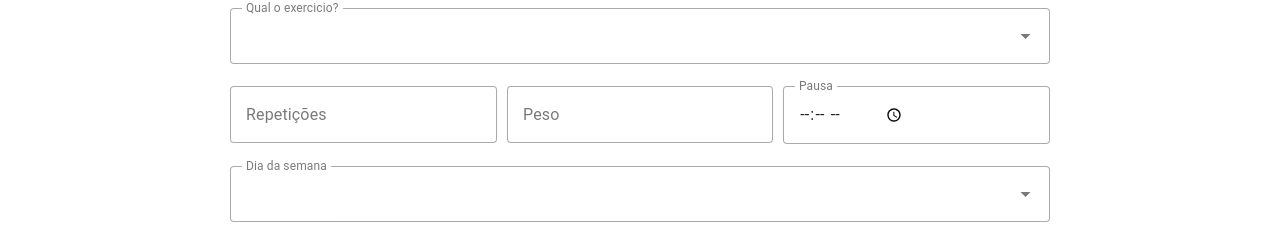
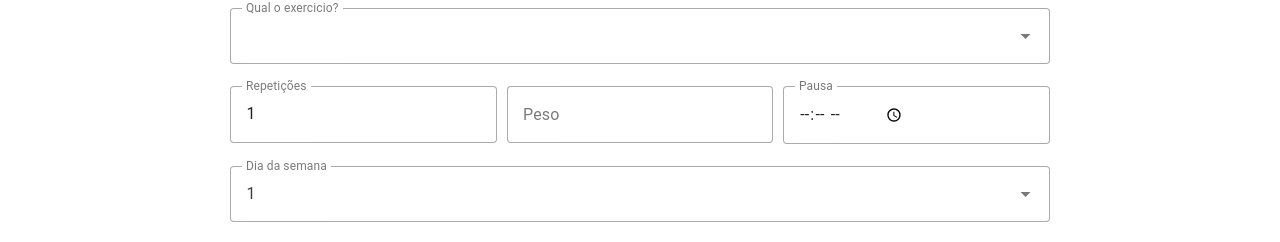
Before and after one commit to Jusouza182/Gym-Tech, a Vue app: page /treinos/novo in a window 1280 px wide. Shown: the part 180-422 px from the top of the page. Built offline with nearby package versions, Linux system fonts and the light colour scheme.

Commit message:
feat: required

```diff
--- a/src/views/Treino/Novo/TreinoNovo.vue
+++ b/src/views/Treino/Novo/TreinoNovo.vue
@@ -9,24 +9,24 @@
             <div style="width: 80%; margin: 02% auto;">
 
                 <v-select variant="outlined" v-model="nomeExercicio" label="Qual o exercicio?"
-                    placeholder="Selecione um exercicio"></v-select>
+                    placeholder="Selecione um exercicio" :rules="[rules.required]"></v-select>
 
                 <div class="d-flex" style="gap:10px">
                     <v-text-field variant="outlined" v-model="repeticoes" label="Repetições"
                         placeholder="Digite a quantidade de repetições" type="text" style="width: 10%"></v-text-field>
 
                     <v-text-field variant="outlined" v-model="peso" label="Peso" placeholder="Digite o peso" type="number"
-                        style="width: 10%"></v-text-field>
+                        style="width: 10%" :rules="[rules.required]"></v-text-field>
 
                     <v-text-field variant="outlined" v-model="pausa" label="Pausa" placeholder="Digite o tempo de pausa"
-                        type="time" style="width: 10%"></v-text-field>
+                        type="time" style="width: 10%" :rules="[rules.required]"></v-text-field>
                 </div>
 
-                <v-select variant="outlined" v-model="dia" label="Dia da semana"
-                    placeholder="Selecione o dia da semana"></v-select>
+                <v-select variant="outlined" v-model="dia" label="Dia da semana" placeholder="Selecione o dia da semana"
+                    :items="item"></v-select>
 
                 <v-textarea variant="outlined" placeholder="Observações para esse treino" label="Observações"
-                    v-model="observacao"> </v-textarea>
+                    v-model="observacoes"> </v-textarea>
 
                 <v-card-actions class="d-flex justify-end">
                     <v-btn class="bg-blue-lighten-3" width="150" height="40">Cancelar</v-btn>
@@ -42,13 +42,46 @@ export default {
     data() {
         return {
             nomeExercicio: '',
-            repeticoes:'',
-            peso:'',
-            pausa:'',
-            dia:'',
-            observacoes:''
+            repeticoes: 1,
+            peso: '',
+            pausa: '',
+            dia: new Date().getDay(),
+            observacoes: '',
+            item: [
+                {
+                    title: 'Segunda-feira',
+                    value: 'segunda'
+                },
+                {
+                    title: 'Terça-feira',
+                    value: 'terca'
+                },
+                {
+                    title: 'Quarta-feira',
+                    value: 'quarta'
+                },
+                {
+                    title: 'Quinta-feira',
+                    value: 'quinta'
+                },
+                {
+                    title: 'Sexta-feira',
+                    value: 'sexta'
+                },
+                {
+                    title: 'Sábado',
+                    value: 'sabado'
+                },
+                {
+                    title: 'Domingo',
+                    value: 'domingo'
+                },
+            ],
+            rules: {
+                required: value => !!value || 'Campo obrigatório'
+            }
         }
-    }
+    },
 }
 
 </script>
```
